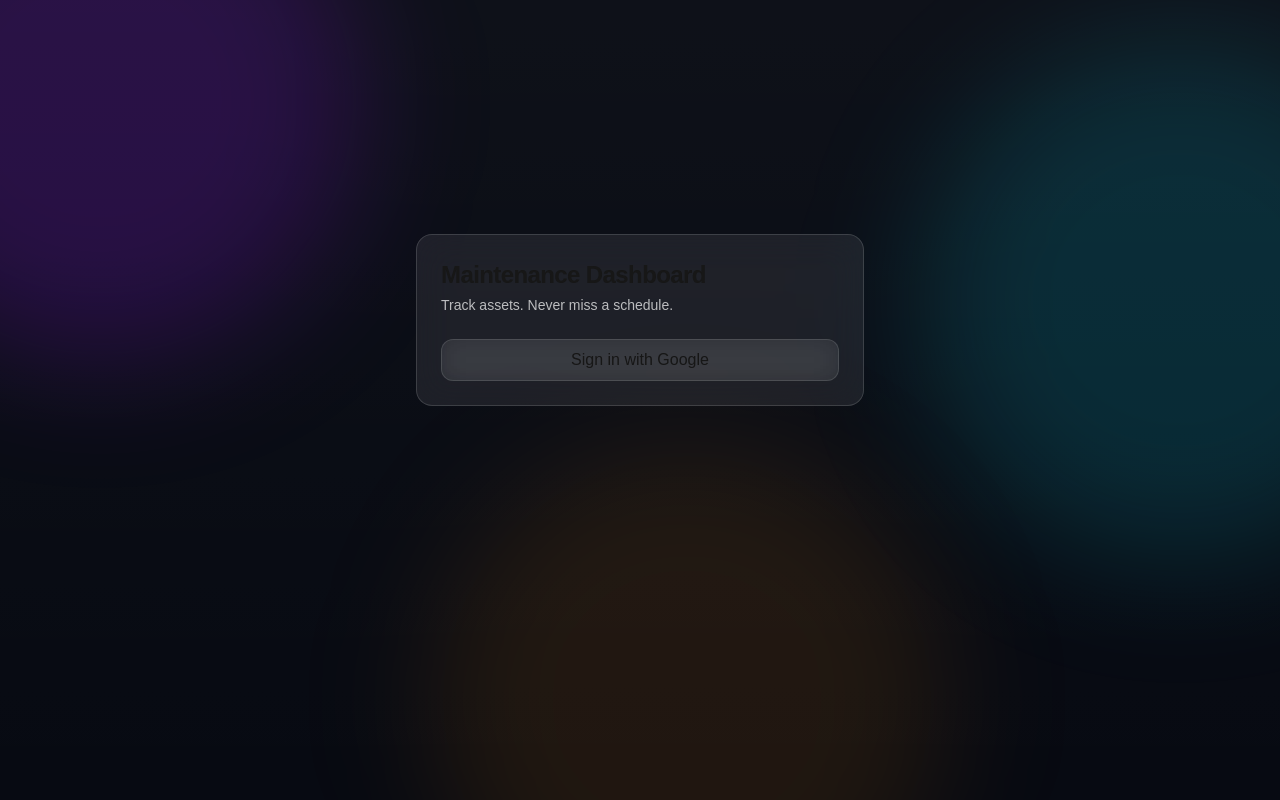
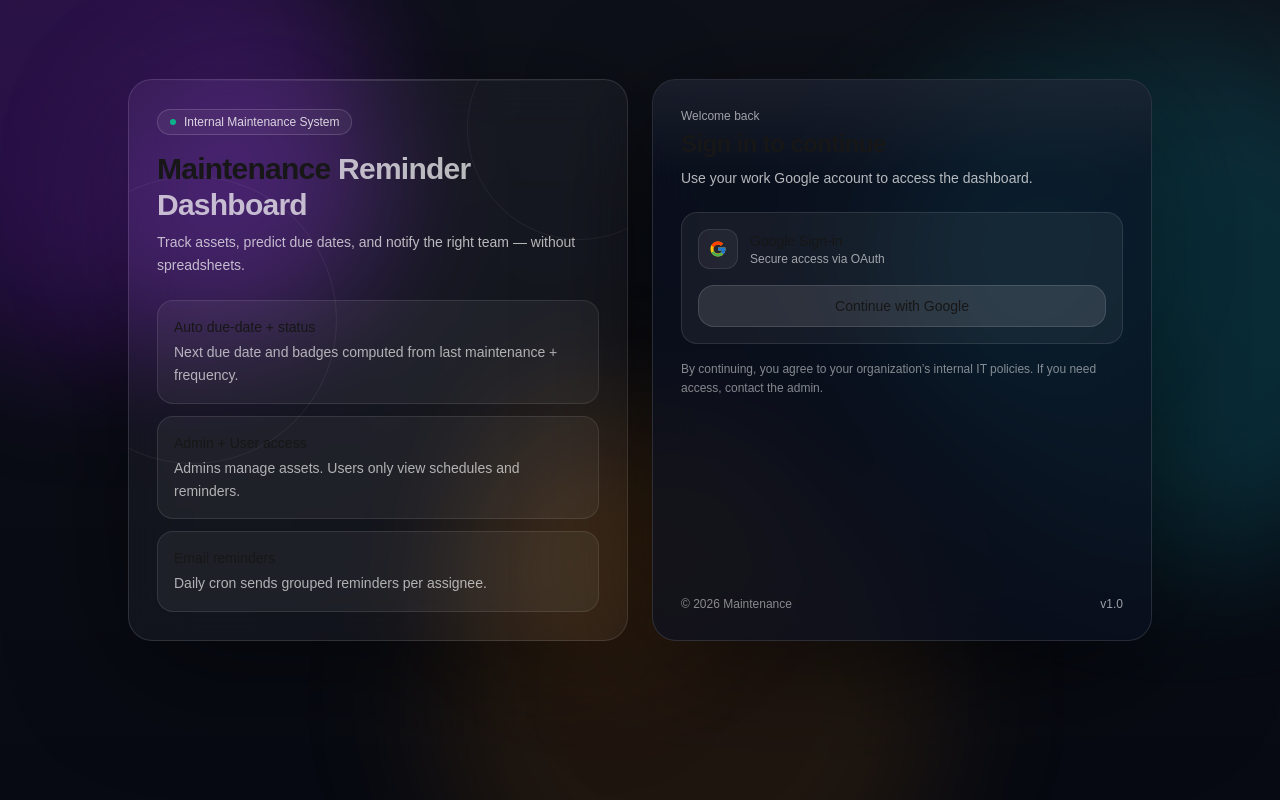
Before and after one commit to mavdranathunga/maintenance_app, a Next.js app: page / in a window 1280 px wide. Built offline with nearby package versions, Linux system fonts and the light colour scheme; no server answers.

Commit message:
Signin page updated.

```diff
--- a/src/app/page.tsx
+++ b/src/app/page.tsx
@@ -3,34 +3,159 @@
 
 export default async function Home() {
   const session = await auth();
-
-  // ✅ already logged in → go straight to dashboard
-  if (session) {
-    redirect("/dashboard");
-  }
+  if (session) redirect("/dashboard");
 
   return (
-    <main className="min-h-[70vh] flex items-center justify-center">
-      <div className="w-full max-w-md rounded-2xl glass-strong p-6">
-        <h1 className="text-2xl font-semibold tracking-tight">
-          Maintenance Dashboard
+    <main className="min-h-[80vh] flex items-center justify-center">
+      <div className="relative w-full max-w-5xl">
+        {/* Glow */}
+        <div className="pointer-events-none absolute -inset-6 -z-10 opacity-70 blur-3xl">
+          <div className="absolute left-0 top-0 h-72 w-72 rounded-full bg-purple-500/30" />
+          <div className="absolute right-10 top-10 h-72 w-72 rounded-full bg-cyan-400/20" />
+          <div className="absolute bottom-0 left-1/3 h-72 w-72 rounded-full bg-orange-400/15" />
+        </div>
+
+        <div className="grid gap-6 md:grid-cols-2">
+          {/* Left: Brand / Features */}
+          <section className="rounded-3xl border border-white/12 bg-white/[0.04] backdrop-blur-xl p-7 shadow-[0_30px_120px_rgba(0,0,0,0.45)] overflow-hidden relative">
+            {/* decorative lines */}
+            <div className="pointer-events-none absolute inset-0 opacity-60">
+              <div className="absolute -top-16 -right-16 h-56 w-56 rounded-full border border-white/10" />
+              <div className="absolute top-24 -left-20 h-72 w-72 rounded-full border border-white/10" />
+              <div className="absolute inset-x-0 top-0 h-px bg-gradient-to-r from-transparent via-white/20 to-transparent" />
+            </div>
+
+            <div className="relative">
+              <div className="inline-flex items-center gap-2 rounded-full border border-white/15 bg-white/5 px-3 py-1 text-xs text-white/80">
+                <span className="h-1.5 w-1.5 rounded-full bg-emerald-400/80" />
+                Internal Maintenance System
+              </div>
+
+              <h1 className="mt-4 text-3xl font-semibold tracking-tight">
+                Maintenance
+                <span className="text-white/70"> Reminder</span>{" "}
+                <span className="text-white/70">Dashboard</span>
               </h1>
-        <p className="mt-1 text-sm text-white/70">
-          Track assets. Never miss a schedule.
+
+              <p className="mt-2 text-sm text-white/70 leading-relaxed">
+                Track assets, predict due dates, and notify the right team —
+                without spreadsheets.
               </p>
 
+              <div className="mt-6 grid gap-3">
+                <Feature
+                  title="Auto due-date + status"
+                  desc="Next due date and badges computed from last maintenance + frequency."
+                />
+                <Feature
+                  title="Admin + User access"
+                  desc="Admins manage assets. Users only view schedules and reminders."
+                />
+                <Feature
+                  title="Email reminders"
+                  desc="Daily cron sends grouped reminders per assignee."
+                />
+              </div>
+            </div>
+          </section>
+
+          {/* Right: Sign in */}
+          <section className="rounded-3xl border border-white/12 bg-[#0b1020]/70 backdrop-blur-xl p-7 shadow-[0_30px_120px_rgba(0,0,0,0.55)] relative overflow-hidden">
+            {/* top gradient */}
+            <div className="pointer-events-none absolute inset-x-0 top-0 h-24 bg-gradient-to-b from-white/[0.06] to-transparent" />
+
+            <div className="relative flex h-full flex-col justify-between">
+              <div>
+                <div className="text-xs text-white/60">Welcome back</div>
+                <h2 className="mt-1 text-2xl font-semibold tracking-tight">
+                  Sign in to continue
+                </h2>
+
+                <p className="mt-2 text-sm text-white/70">
+                  Use your work Google account to access the dashboard.
+                </p>
+
+                <div className="mt-6 rounded-2xl border border-white/10 bg-white/5 p-4">
+                  <div className="flex items-center gap-3">
+                    <div className="h-10 w-10 rounded-xl border border-white/10 bg-white/5 flex items-center justify-center">
+                      <svg
+                        width="18"
+                        height="18"
+                        viewBox="0 0 48 48"
+                        aria-hidden="true"
+                      >
+                        <path
+                          fill="#FFC107"
+                          d="M43.611 20.083H42V20H24v8h11.303C33.654 32.659 29.196 36 24 36c-6.627 0-12-5.373-12-12S17.373 12 24 12c3.059 0 5.842 1.154 7.957 3.043l5.657-5.657C34.046 6.053 29.268 4 24 4 12.954 4 4 12.954 4 24s8.954 20 20 20 20-8.954 20-20c0-1.341-.138-2.65-.389-3.917z"
+                        />
+                        <path
+                          fill="#FF3D00"
+                          d="M6.306 14.691l6.571 4.819C14.655 16.108 19.01 12 24 12c3.059 0 5.842 1.154 7.957 3.043l5.657-5.657C34.046 6.053 29.268 4 24 4c-7.682 0-14.41 4.337-17.694 10.691z"
+                        />
+                        <path
+                          fill="#4CAF50"
+                          d="M24 44c5.099 0 9.787-1.957 13.313-5.153l-6.144-5.2C29.196 36 26.715 37 24 37c-5.176 0-9.56-3.323-11.086-7.946l-6.53 5.027C9.623 40.556 16.312 44 24 44z"
+                        />
+                        <path
+                          fill="#1976D2"
+                          d="M43.611 20.083H42V20H24v8h11.303c-.723 2.045-2.06 3.771-3.834 4.847l.003-.002 6.144 5.2C36.875 39.278 44 34 44 24c0-1.341-.138-2.65-.389-3.917z"
+                        />
+                      </svg>
+                    </div>
+
+                    <div className="flex-1">
+                      <div className="text-sm font-medium">Google Sign-in</div>
+                      <div className="text-xs text-white/60">
+                        Secure access via OAuth
+                      </div>
+                    </div>
+                  </div>
+
                   <form
-          className="mt-6"
+                    className="mt-4"
                     action={async () => {
                       "use server";
-            await signIn("google");
+                      await signIn("google", { redirectTo: "/dashboard" });
                     }}
                   >
-          <button className="w-full rounded-xl glass glass-hover px-4 py-2 transition">
-            Sign in with Google
+                    <button className="w-full rounded-2xl border border-white/12 bg-white/10 px-4 py-2.5 text-sm font-medium hover:bg-white/15 transition">
+                      Continue with Google
                     </button>
                   </form>
+                </div>
+
+                <div className="mt-4 text-xs text-white/50 leading-relaxed">
+                  By continuing, you agree to your organization’s internal IT
+                  policies. If you need access, contact the admin.
+                </div>
+              </div>
+
+              <div className="mt-8 flex items-center justify-between text-xs text-white/50">
+                <span>© {new Date().getFullYear()} Maintenance</span>
+                <span className="text-white/60">v1.0</span>
+              </div>
+            </div>
+          </section>
+        </div>
       </div>
     </main>
   );
 }
+
+function Feature({ title, desc }: { title: string; desc: string }) {
+  return (
+    <div className="rounded-2xl border border-white/10 bg-white/5 p-4">
+      <div className="text-sm font-medium">{title}</div>
+      <div className="mt-1 text-sm text-white/65 leading-relaxed">{desc}</div>
+    </div>
+  );
+}
+
+function Stat({ label, value }: { label: string; value: string }) {
+  return (
+    <div className="rounded-2xl border border-white/10 bg-white/5 p-4">
+      <div className="text-xs text-white/60">{label}</div>
+      <div className="mt-1 text-lg font-semibold">{value}</div>
+    </div>
+  );
+}
```
Lines whose indentation alone changed are shown as unchanged.
